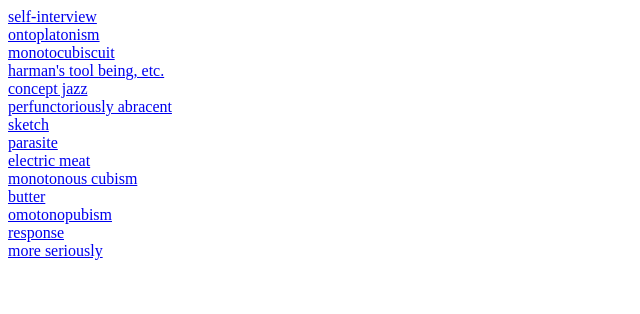
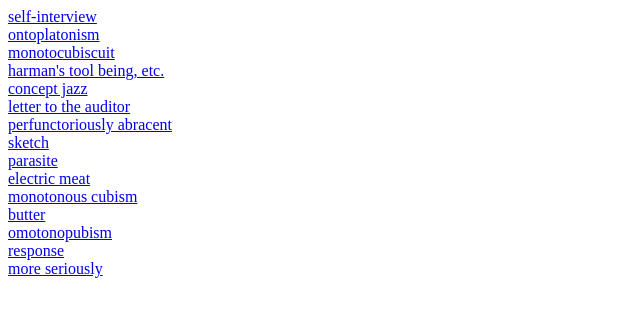
Before and after one commit to phenomenalism/papers, a plain HTML site: page index.html in a window 1280 px wide. Shown: the whole page, without its empty margins (0-640 px from the left). Drawn offline with Linux system fonts and the light colour scheme.

Commit message:
Update index.html

```diff
--- a/index.html
+++ b/index.html
@@ -5,6 +5,7 @@
     <a href="biscuit.pdf"> monotocubiscuit </a><br>
     <a href="harman.pdf"> harman's tool being, etc. </a><br>
     <a href="vision1.pdf"> concept jazz </a><br>
+    <a href="triangle.pdf"> letter to the auditor </a><br>
     <a href="abracent.pdf"> perfunctoriously abracent </a><br>
     <a href="sketch.pdf"> sketch </a><br>
     <a href="parasite.pdf"> parasite </a><br>
```
